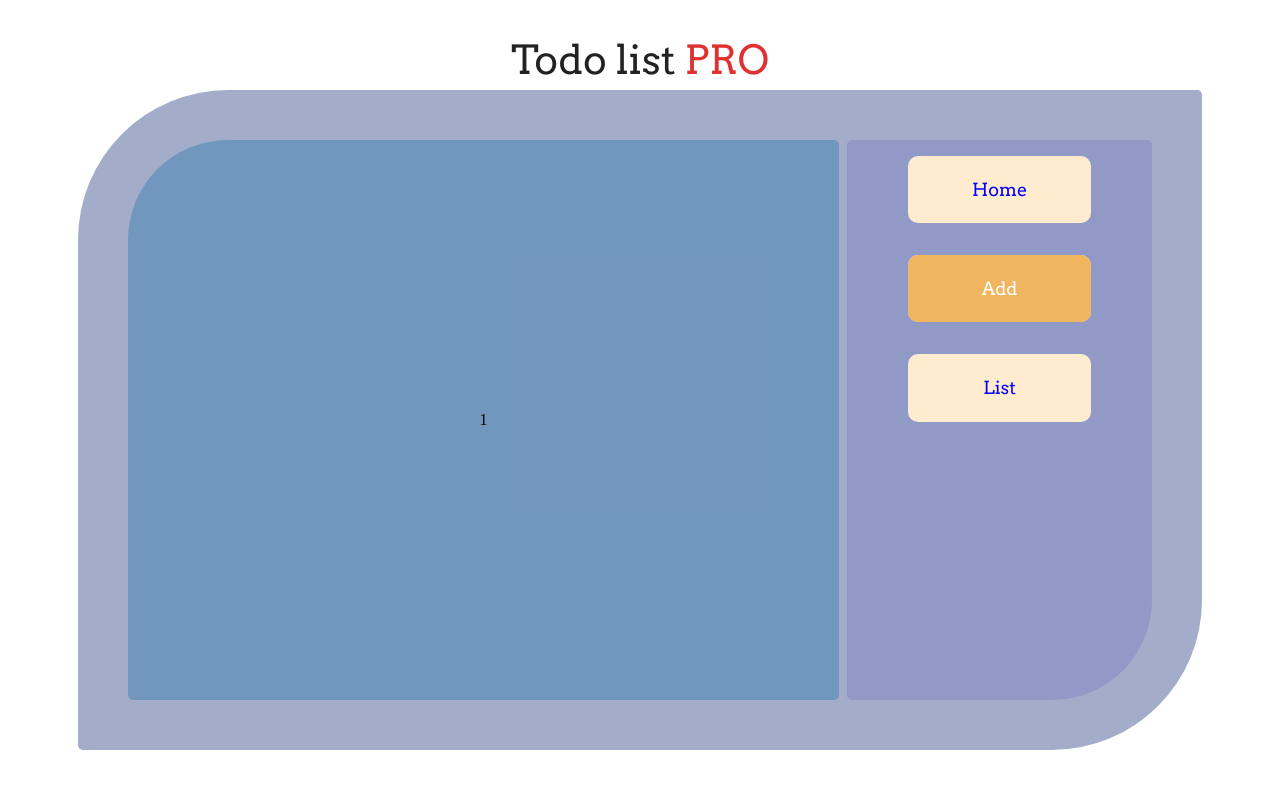
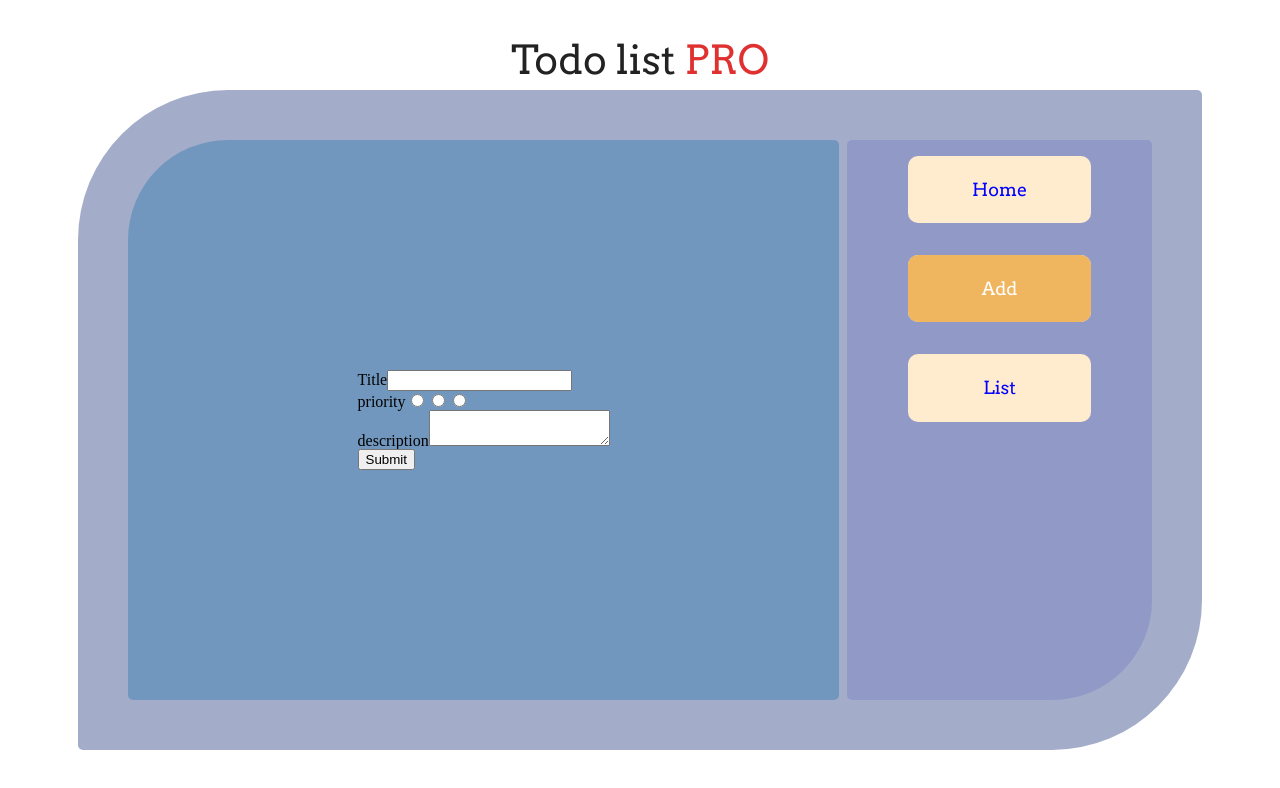
Before and after one commit to sinaGh-cyber/todo-list, a React (Create React App) app: page /add in a window 1280 px wide. Shown: the top 788 px of the page. Built offline with nearby package versions, Linux system fonts and the light colour scheme.

Commit message:
add-prodouct form base

```diff
--- a/package.json
+++ b/package.json
@@ -8,6 +8,7 @@
     "@testing-library/user-event": "^13.5.0",
     "react": "^17.0.2",
     "react-dom": "^17.0.2",
+    "react-hook-form": "^7.23.0",
     "react-router-dom": "^5.3.0",
     "react-scripts": "5.0.0",
     "styled-components": "^5.3.3",
--- a/src/pages/add-product.jsx
+++ b/src/pages/add-product.jsx
@@ -1,8 +1,56 @@
 import React from 'react';
+import { useForm } from 'react-hook-form';
 
 const AddProduct = () => {
-  // console.log('AddProduct');
-  return <div>1</div>;
+  const {
+    register,
+    handleSubmit,
+    formState: { errors },
+  } = useForm();
+
+  const submitter = (data) => {
+    console.log(data);
+  };
+
+  return (
+    <>
+      <form onSubmit={handleSubmit(submitter)}>
+        <div className="title">
+          <label htmlFor="title">Title</label>
+          <input {...register('title')} id="title" type="text" />
+          <p className="error"></p>
+        </div>
+
+        <div className="priority">
+          <label className="priority">priority</label>
+          <input
+            {...register('priority', { required: true })}
+            type="radio"
+            value="red"
+          />
+          <input
+            {...register('priority', { required: true })}
+            type="radio"
+            value="green"
+          />
+          <input
+            {...register('priority', { required: true })}
+            type="radio"
+            value="yellow"
+          />
+        </div>
+
+        <div className="description">
+          <label htmlFor="description">description</label>
+          <textarea
+            id="description"
+            {...register('description', { required: true, max: 1200 })}
+          />
+        </div>
+        <input type="submit" />
+      </form>
+    </>
+  );
 };
 
 export default AddProduct;
```
Also changed, not shown: 1 other file (tests, documents, lock files or other folders).
